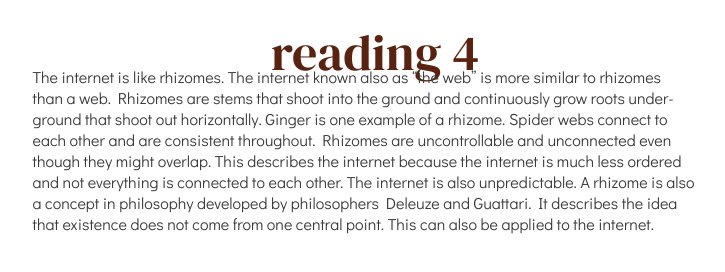
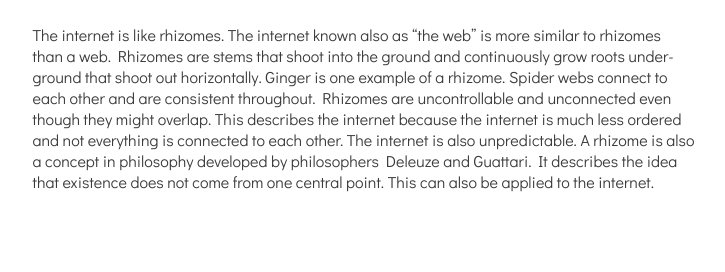
Before and after one commit to elisemi/reading-4, a plain HTML site: page index.html in a window 1280 px wide. Shown: the whole page, without its empty margins (265-990 px from the left). Drawn offline with Linux system fonts and the light colour scheme; a web font is replaced by a local one.

Commit message:
Update index.html

```diff
--- a/index.html
+++ b/index.html
@@ -10,9 +10,8 @@
 </head>
 
 <body>
-    <h1>reading 4</h1>
     <div class="rectangle">
-        <p> <br><br>The internet is like rhizomes. The internet known also as “the web” is more similar to rhizomes <br> than a web. Rhizomes are stems that shoot into the ground and continuously grow roots under- <br> ground that shoot out horizontally.
+        <p>The internet is like rhizomes. The internet known also as “the web” is more similar to rhizomes <br> than a web. Rhizomes are stems that shoot into the ground and continuously grow roots under- <br> ground that shoot out horizontally.
             Ginger is one example of a rhizome. Spider webs connect to <br> each other and are consistent throughout. Rhizomes are uncontrollable and unconnected even though they might overlap. This describes the internet because the internet is much
             less ordered <br> and not everything is connected to each other. The internet is also unpredictable. A rhizome is also <br> a concept in philosophy developed by philosophers Deleuze and Guattari. It describes the idea <br> that existence does
             not come from one central point. This can also be applied to the internet. </div>
```
